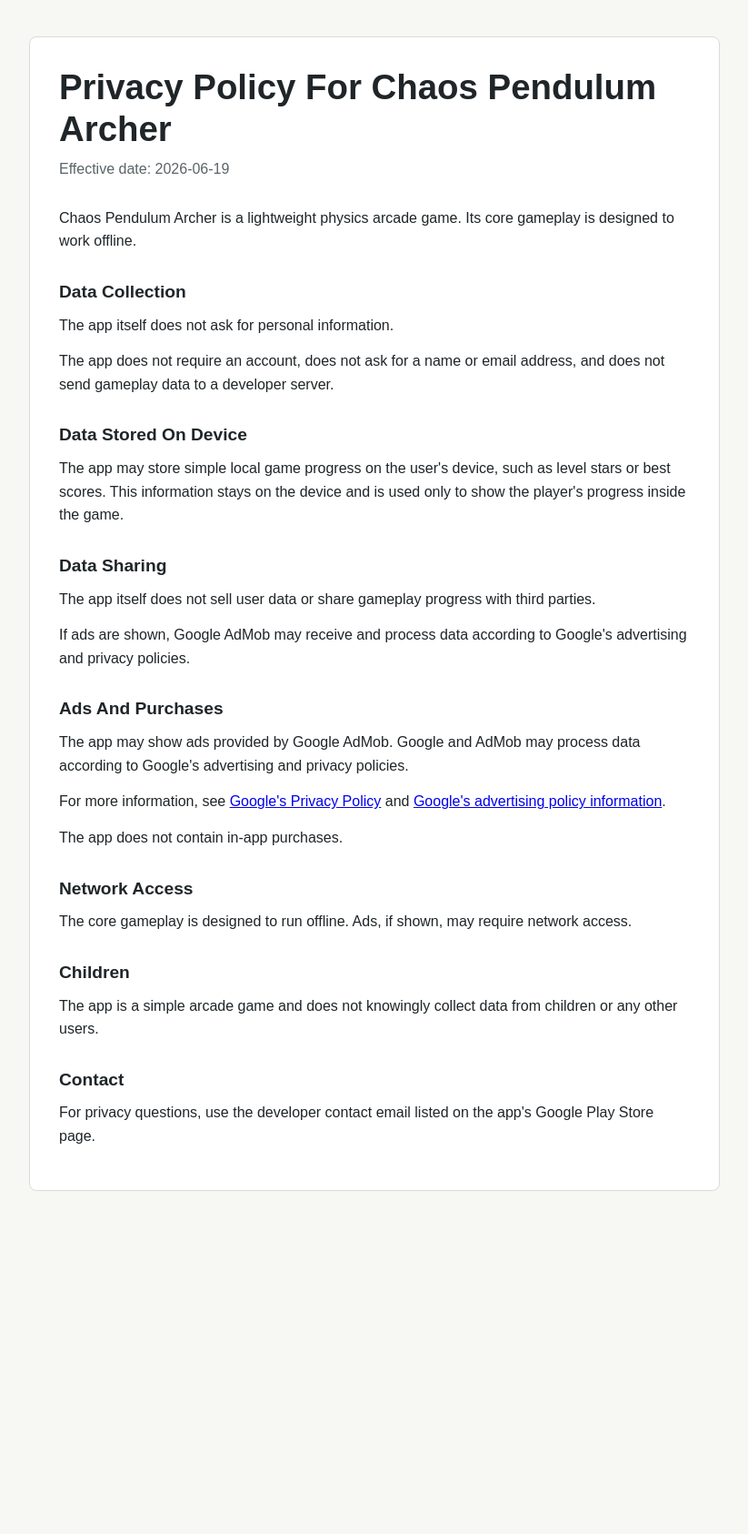
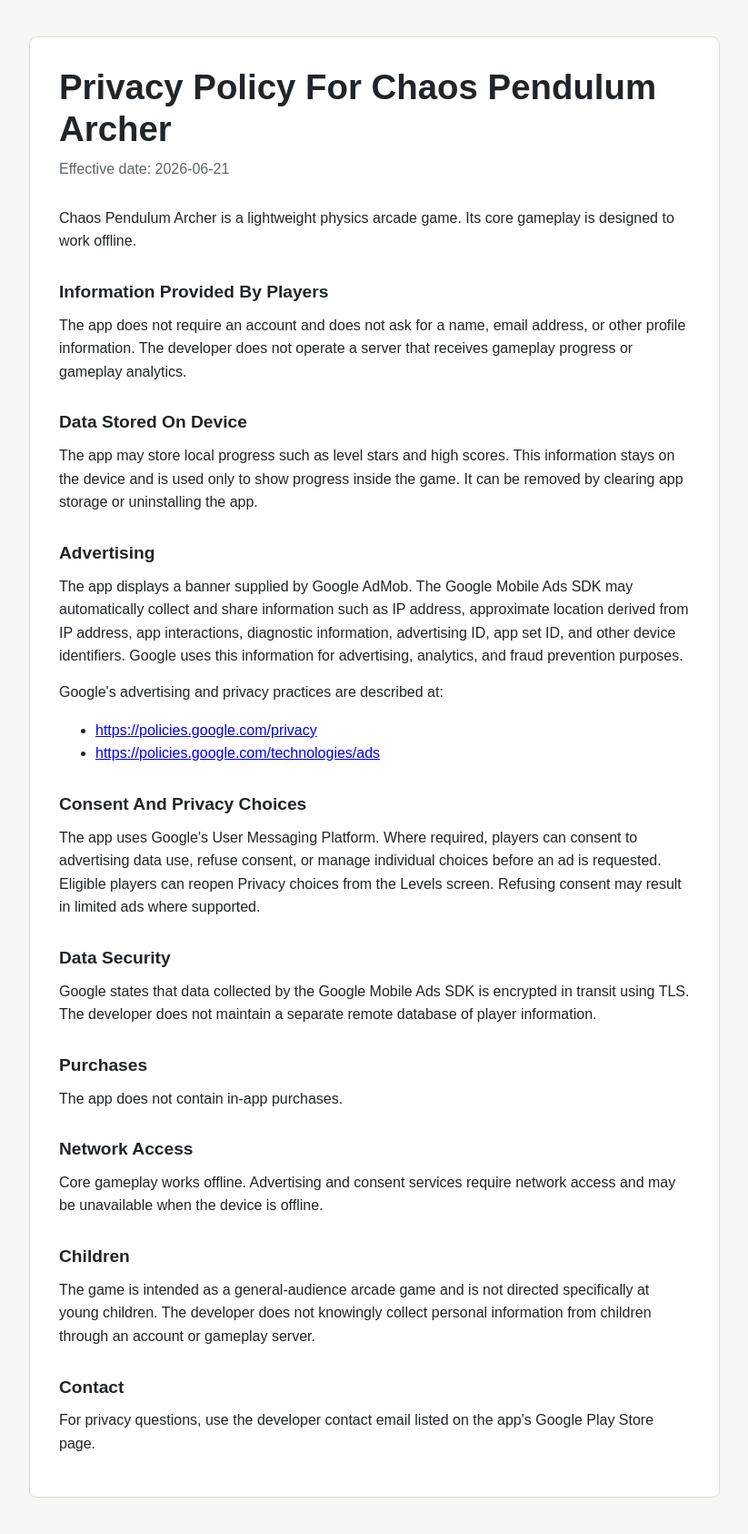
Before and after one commit to prem314/prem314.github.io, a Jekyll site: the page chaos-pendulum-archer-privacy-policy.html, which Jekyll copies as it is, in a window 1280 px wide. Shown: the whole page at 91% size, without its empty margins (228-1051 px from the left). Built offline with Jekyll 4.4.1, drawn with Linux system fonts in a browser that asks for light colours; before the commit the page ends 1349 px from its top, so only the background shows below that.

Commit message:
auto push

```diff
--- a/chaos-pendulum-archer-privacy-policy.html
+++ b/chaos-pendulum-archer-privacy-policy.html
@@ -81,31 +81,38 @@
 <body>
     <main>
         <h1>Privacy Policy For Chaos Pendulum Archer</h1>
-        <p class="effective-date">Effective date: 2026-06-19</p>
+        <p class="effective-date">Effective date: 2026-06-21</p>
 
         <p>Chaos Pendulum Archer is a lightweight physics arcade game. Its core gameplay is designed to work offline.</p>
 
-        <h2>Data Collection</h2>
-        <p>The app itself does not ask for personal information.</p>
-        <p>The app does not require an account, does not ask for a name or email address, and does not send gameplay data to a developer server.</p>
+        <h2>Information Provided By Players</h2>
+        <p>The app does not require an account and does not ask for a name, email address, or other profile information. The developer does not operate a server that receives gameplay progress or gameplay analytics.</p>
 
         <h2>Data Stored On Device</h2>
-        <p>The app may store simple local game progress on the user's device, such as level stars or best scores. This information stays on the device and is used only to show the player's progress inside the game.</p>
+        <p>The app may store local progress such as level stars and high scores. This information stays on the device and is used only to show progress inside the game. It can be removed by clearing app storage or uninstalling the app.</p>
 
-        <h2>Data Sharing</h2>
-        <p>The app itself does not sell user data or share gameplay progress with third parties.</p>
-        <p>If ads are shown, Google AdMob may receive and process data according to Google's advertising and privacy policies.</p>
+        <h2>Advertising</h2>
+        <p>The app displays a banner supplied by Google AdMob. The Google Mobile Ads SDK may automatically collect and share information such as IP address, approximate location derived from IP address, app interactions, diagnostic information, advertising ID, app set ID, and other device identifiers. Google uses this information for advertising, analytics, and fraud prevention purposes.</p>
+        <p>Google's advertising and privacy practices are described at:</p>
+        <ul>
+            <li><a href="https://policies.google.com/privacy">https://policies.google.com/privacy</a></li>
+            <li><a href="https://policies.google.com/technologies/ads">https://policies.google.com/technologies/ads</a></li>
+        </ul>
 
-        <h2>Ads And Purchases</h2>
-        <p>The app may show ads provided by Google AdMob. Google and AdMob may process data according to Google's advertising and privacy policies.</p>
-        <p>For more information, see <a href="https://policies.google.com/privacy">Google's Privacy Policy</a> and <a href="https://policies.google.com/technologies/ads">Google's advertising policy information</a>.</p>
+        <h2>Consent And Privacy Choices</h2>
+        <p>The app uses Google's User Messaging Platform. Where required, players can consent to advertising data use, refuse consent, or manage individual choices before an ad is requested. Eligible players can reopen Privacy choices from the Levels screen. Refusing consent may result in limited ads where supported.</p>
+
+        <h2>Data Security</h2>
+        <p>Google states that data collected by the Google Mobile Ads SDK is encrypted in transit using TLS. The developer does not maintain a separate remote database of player information.</p>
+
+        <h2>Purchases</h2>
         <p>The app does not contain in-app purchases.</p>
 
         <h2>Network Access</h2>
-        <p>The core gameplay is designed to run offline. Ads, if shown, may require network access.</p>
+        <p>Core gameplay works offline. Advertising and consent services require network access and may be unavailable when the device is offline.</p>
 
         <h2>Children</h2>
-        <p>The app is a simple arcade game and does not knowingly collect data from children or any other users.</p>
+        <p>The game is intended as a general-audience arcade game and is not directed specifically at young children. The developer does not knowingly collect personal information from children through an account or gameplay server.</p>
 
         <h2>Contact</h2>
         <p>For privacy questions, use the developer contact email listed on the app's Google Play Store page.</p>
```
